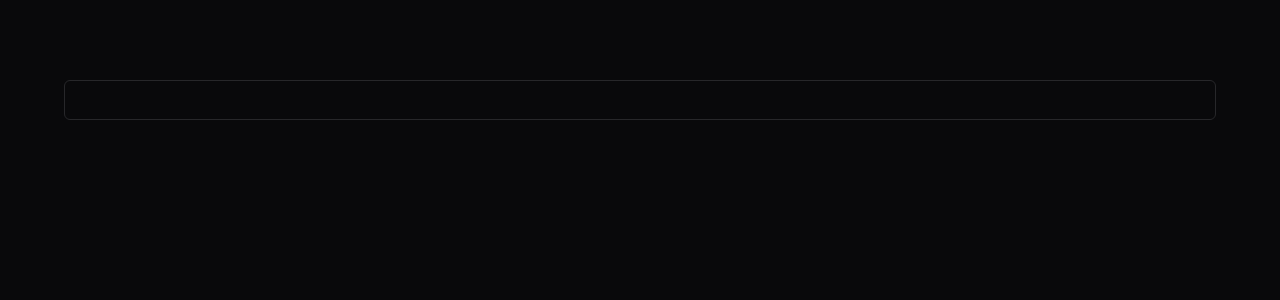
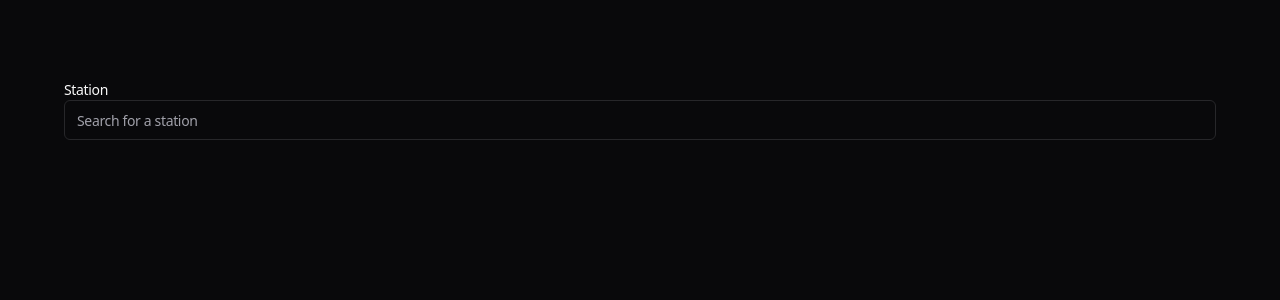
Before and after one commit to renejfc/rs-stations, a Vue app: page / in a window 1280 px wide. Shown: the top 300 px of the page. Built offline with nearby package versions, Linux system fonts and the light colour scheme.

Commit message:
feat: autocomplete component

```diff
--- a/src/assets/main.css
+++ b/src/assets/main.css
@@ -11,11 +11,15 @@
     --muted: 240 3.7% 15.9%;
     --muted-foreground: 240 5% 64.9%;
 
+    --primary: 240 5.9% 10%;
+		--primary-foreground: 0 0% 98%;
+
     --border: 240 3.7% 15.9%;
     --input: 240 3.7% 15.9%;
     --ring: 240 4.9% 83.9%;
 
     --radius: 0.5rem;
+
   }
 }
 
--- a/src/components/common/StationsAutocomplete.vue
+++ b/src/components/common/StationsAutocomplete.vue
@@ -10,6 +10,6 @@ const normalizedData: Selectable[] = data.map((item) => ({
 
 <template>
   <div class="container pt-10">
-    <Autocomplete :suggestions="normalizedData" />
+    <Autocomplete :suggestions="normalizedData" placeholder="Search for a station" label="Station" />
   </div>
 </template>
--- a/src/components/ui/Autocomplete/Autocomplete.types.ts
+++ b/src/components/ui/Autocomplete/Autocomplete.types.ts
@@ -7,6 +7,8 @@ export type Selectable = {
 // Autocomplete
 export type AutocompleteProps = {
   suggestions: Selectable[]
+  placeholder?: string
+  label?: string
 }
 
 // AutocompleteList
--- a/src/components/ui/Autocomplete/Autocomplete.vue
+++ b/src/components/ui/Autocomplete/Autocomplete.vue
@@ -1,5 +1,6 @@
 <script setup lang="ts">
-import { Input } from '@/components/ui'
+import { cn } from '@/utils'
+import { Input, Label } from '@/components/ui'
 import { computed, nextTick, ref, withDefaults } from 'vue'
 import { type Selectable, AutocompleteList, AutocompleteItem, type AutocompleteProps } from '.'
 
@@ -52,7 +53,10 @@ function handleInputFocus() {
 </script>
 <template>
   <div>
-    <Input v-model="searchValue" @blur="handleInputBlur" @focus="handleInputFocus" />
+    <Label>
+      {{ label }}
+      <Input v-model="searchValue" @blur="handleInputBlur" @focus="handleInputFocus" :placeholder="placeholder" />
+    </Label>
     <AutocompleteList :isOpen="listOpen">
       <AutocompleteItem
         v-for="item in searchResults"
@@ -61,7 +65,7 @@ function handleInputFocus() {
         :valueId="item.id"
         @select="setSelection"
       >
-        {{ item.label }}
+        <span :class="cn('py-1.5 pl-8 pr-2 text-sm font-semibold')">{{ item.label }}</span>
       </AutocompleteItem>
     </AutocompleteList>
   </div>
--- a/src/components/ui/Autocomplete/AutocompleteItem.vue
+++ b/src/components/ui/Autocomplete/AutocompleteItem.vue
@@ -1,5 +1,6 @@
 <script setup lang="ts">
-import type { AutocompleteItemProps } from '.'
+import { type AutocompleteItemProps, AutocompleteSeparator } from '.'
+import { cn } from '@/utils'
 
 defineProps<AutocompleteItemProps>()
 
@@ -12,7 +13,18 @@ function select(valueId: string) {
 }
 </script>
 <template>
-  <li @click="select(valueId)">
+  <li
+    @click="select(valueId)"
+    :class="
+      cn(
+        'relative flex flex-col w-full select-none rounded-sm text-sm hover:bg-primary',
+        {
+          'bg-muted': isSelected,
+        }
+      )
+    "
+  >
     <slot />
+    <AutocompleteSeparator />
   </li>
 </template>
--- a/src/components/ui/Autocomplete/AutocompleteList.vue
+++ b/src/components/ui/Autocomplete/AutocompleteList.vue
@@ -4,7 +4,10 @@ import type { AutocompleteListProps } from '.'
 defineProps<AutocompleteListProps>()
 </script>
 <template>
-  <ul v-show="isOpen" class="bg-slate-500">
+  <ul
+    v-show="isOpen"
+    class="relative z-50 mt-1 cursor-pointer overflow-hidden rounded-md border border-border bg-background text-foreground shadow-md"
+  >
     <slot />
   </ul>
 </template>
--- /dev/null
+++ b/src/components/ui/Autocomplete/AutocompleteSeparator.vue
@@ -0,0 +1,7 @@
+<script setup lang="ts">
+import { cn } from '@/utils'
+</script>
+
+<template>
+  <hr :class="cn('-mx-1 h-px border-muted')"/>
+</template>
--- a/src/components/ui/Autocomplete/index.ts
+++ b/src/components/ui/Autocomplete/index.ts
@@ -1,4 +1,5 @@
 export { default as Autocomplete } from './Autocomplete.vue'
 export { default as AutocompleteList } from './AutocompleteList.vue'
 export { default as AutocompleteItem } from './AutocompleteItem.vue'
+export { default as AutocompleteSeparator } from './AutocompleteSeparator.vue'
 export * from './Autocomplete.types'
--- a/tailwind.config.ts
+++ b/tailwind.config.ts
@@ -18,6 +18,10 @@ const config: Config = {
           DEFAULT: 'hsl(var(--muted))',
           foreground: 'hsl(var(--muted-foreground))',
         },
+        primary: {
+          DEFAULT: 'hsl(var(--primary))',
+          foreground: 'hsl(var(--primary-foreground))',
+        },
       },
       borderRadius: {
         lg: 'var(--radius)',
```
